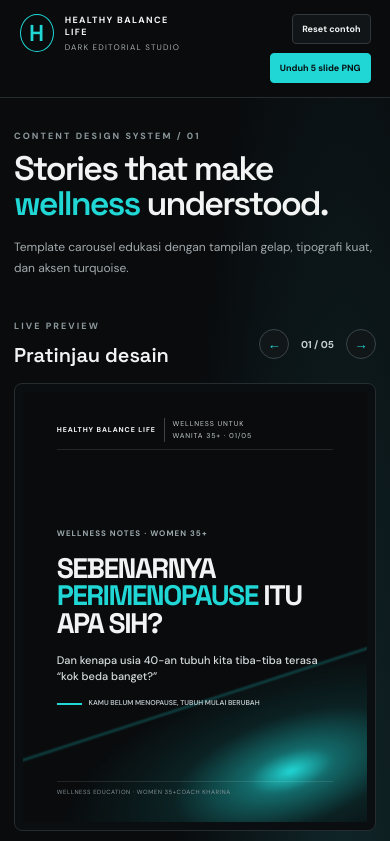
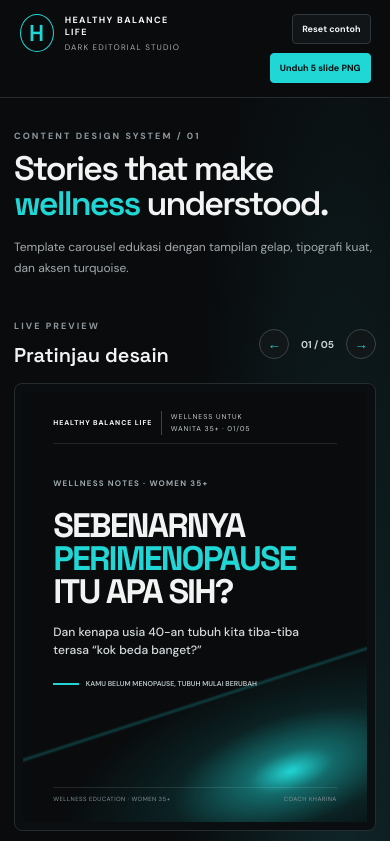
Before and after one commit to Alankharina81/healthy-balance-life-perimenopause-carousel, a plain HTML site: page index.html in a window 390 px wide. Shown: the top 841 px of the page. Drawn offline with nearby package versions, Linux system fonts and the light colour scheme.

Commit message:
Rebalance editorial slide layout and separate footer branding

```diff
--- a/style.css
+++ b/style.css
@@ -21,19 +21,23 @@ footer{display:flex;justify-content:space-between;gap:15px;padding:19px clamp(16
 @media(max-width:850px){.workspace{grid-template-columns:1fr}.preview{order:1}.editor{order:2}}@media(max-width:560px){.topbar{align-items:flex-start}.actions{flex-wrap:wrap;justify-content:flex-end}.saved{display:none}.button{padding:8px 9px;font-size:9px}.brand b{font-size:9px}main{padding:32px 14px 44px}.stage{padding:8px}footer{flex-direction:column;gap:8px}}
 
 
-/* Fit typography to the slide itself, not the browser viewport. */
-.slide{container-type:inline-size}
-.slide-top{font-size:clamp(7px,1.65cqw,10px);gap:3cqw;padding-bottom:2.7cqw}
-.slide-top span:last-child{padding-left:2.7cqw}
-.slide-bottom{font-size:clamp(6px,1.35cqw,8px);padding-top:2.2cqw;letter-spacing:.09em}
-.cover-content{padding:5cqw 0 3cqw;justify-content:center;min-height:0}
-.cover-content .kicker{font-size:clamp(8px,2cqw,11px);letter-spacing:.13em}
-.cover-content h2{font-size:clamp(27px,10.2cqw,53px);line-height:.99;letter-spacing:-.055em;margin:6cqw 0 5cqw;overflow-wrap:normal;word-break:normal;hyphens:none}
-.cover-content p{font-size:clamp(11px,3.15cqw,16px);line-height:1.48}
-.cover-mark{font-size:clamp(7px,1.9cqw,10px);margin-top:5cqw;gap:2.5cqw}
+
+
+/* Editorial layout correction: intentional rhythm and aligned footer. */
+.slide{padding:5.5% 8.8% 5.2%;container-type:inline-size}
+.slide-top{display:flex;align-items:center;gap:3.2cqw;padding-bottom:2.8cqw;font-size:clamp(7px,1.7cqw,10px);line-height:1.65}
+.slide-top span:first-child{flex:0 0 auto;max-width:48%;white-space:nowrap}
+.slide-top span:last-child{padding-left:3cqw}
+.slide-bottom{display:flex;align-items:center;justify-content:space-between;gap:3cqw;flex:0 0 auto;padding-top:2.4cqw;font-size:clamp(6px,1.35cqw,8px);letter-spacing:.075em;line-height:1.5}
+.slide-bottom span{white-space:nowrap}
+.cover-content{justify-content:flex-start;padding:12cqw 0 4cqw;gap:0}
+.cover-content .kicker{font-size:clamp(8px,1.9cqw,11px);line-height:1.4;letter-spacing:.15em}
+.cover-content h2{font-size:clamp(34px,9.8cqw,55px);line-height:.98;letter-spacing:-.055em;margin:7cqw 0 5cqw;max-width:100%;overflow-wrap:normal;word-break:normal;hyphens:none}
+.cover-content p{font-size:clamp(12px,3.1cqw,16px);line-height:1.5;max-width:94%}
+.cover-mark{display:flex;align-items:center;gap:2.5cqw;margin-top:7cqw;font-size:clamp(7px,1.75cqw,10px);line-height:1.5}
 .cover-mark:before{flex:0 0 9cqw}
-.detail-content{justify-content:flex-start;padding:5cqw 0 2cqw;gap:0}
-.detail-content .number{font-size:clamp(9px,2.4cqw,12px)}
-.detail-content h2{font-size:clamp(23px,7.5cqw,39px);line-height:1.04;letter-spacing:-.035em;margin:6cqw 0 5cqw;overflow-wrap:normal;word-break:normal;hyphens:none}
-.detail-content p{font-size:clamp(11px,3cqw,15px);line-height:1.48}
-.detail-content .emphasis{font-size:clamp(9px,2.45cqw,12px);line-height:1.4;margin-top:5cqw;padding:3.2cqw 3.8cqw;border-radius:9px}
+.detail-content{justify-content:flex-start;padding:7cqw 0 3cqw;gap:0}
+.detail-content .number{font-size:clamp(9px,2.2cqw,12px);line-height:1.4}
+.detail-content h2{font-size:clamp(26px,6.7cqw,39px);line-height:1.08;letter-spacing:-.035em;margin:6cqw 0 5cqw;overflow-wrap:normal;word-break:normal;hyphens:none}
+.detail-content p{font-size:clamp(12px,2.75cqw,15px);line-height:1.55}
+.detail-content .emphasis{font-size:clamp(10px,2.35cqw,13px);line-height:1.5;margin-top:6cqw;padding:3.5cqw 4cqw;border-radius:9px}
```
